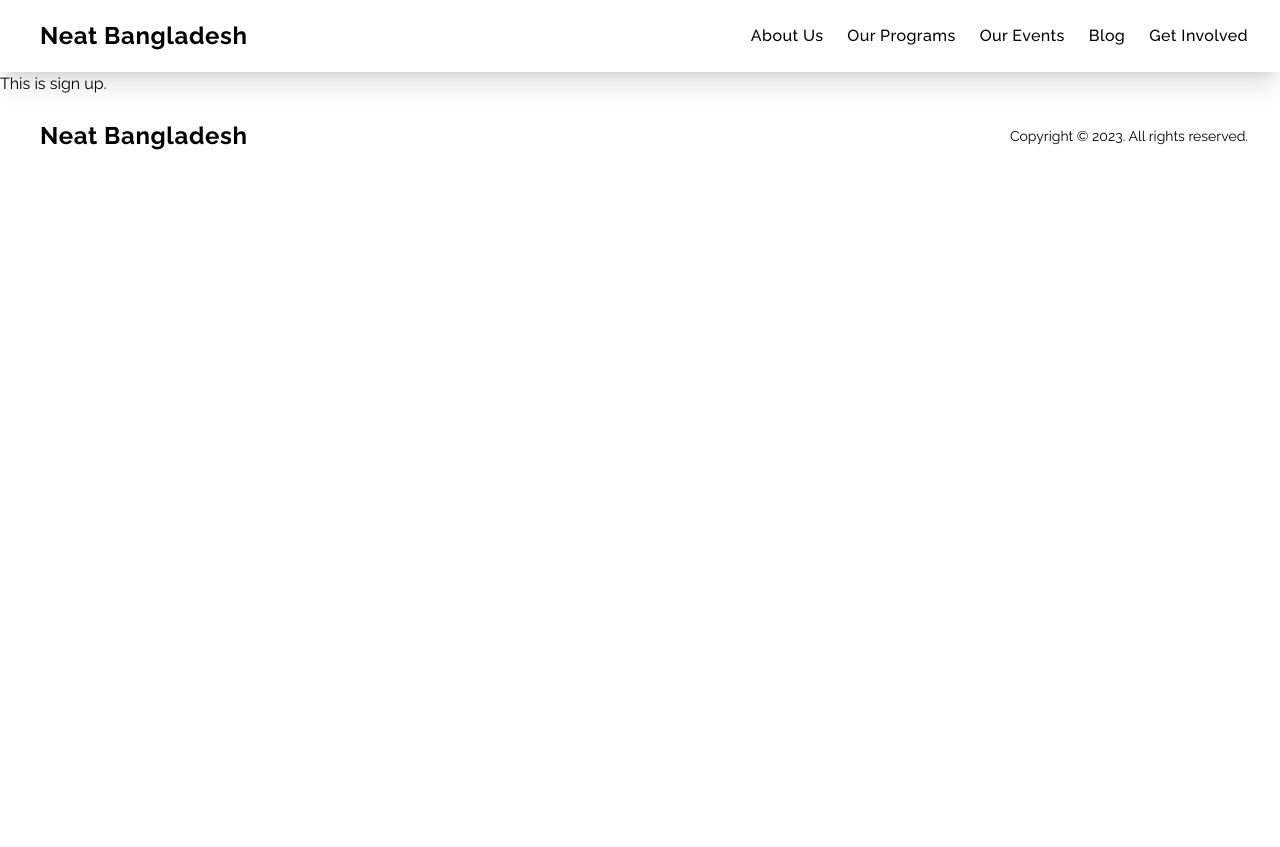
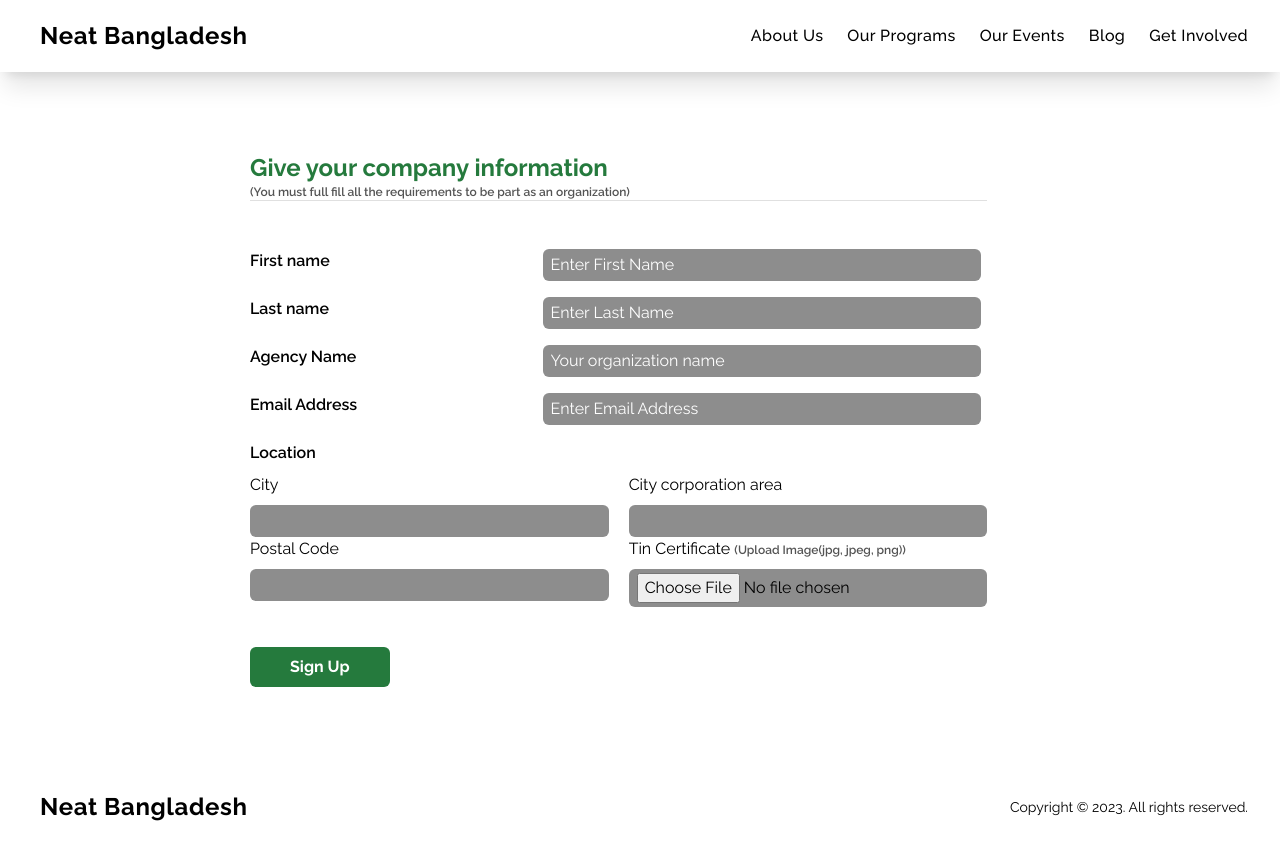
Before and after one commit to Sumaiya-topu/neat-bangladesh-client, a React (Create React App) app: page /signup-organization in a window 1280 px wide. Before the commit the page ends 800 px from the top, so only its background shows below. Built offline with nearby package versions, Linux system fonts and the light colour scheme.

Commit message:
registration page done

```diff
--- a/src/Components/OrganizationSignUp/OrganizationSignUp.js
+++ b/src/Components/OrganizationSignUp/OrganizationSignUp.js
@@ -1,7 +1,118 @@
+import { Divider } from "@mui/material";
 import React from "react";
 
 const OrganizationSignUp = () => {
-  return <div>This is sign up.</div>;
+  return (
+    <div className=" w-[80%]  mx-auto py-20   lg:ml-[250px]">
+      <h1 className="text-primary text-2xl font-bold ">
+        Give your company information
+      </h1>
+      <p className="text-gray text-xs font-semibold">
+        (You must full fill all the requirements to be part as an organization)
+      </p>
+      <div className="w-[72%]">
+        <Divider></Divider>
+      </div>
+      {/* //AccountInformation */}
+      <div className="my-10">
+        <div className="md:grid md:grid-cols-7 md:grid-flow-row-dense mb-2">
+          <p className="mt-2 text-black font-semibold md:col-span-2">
+            First name
+          </p>
+          <input
+            type="text"
+            placeholder="Enter First Name"
+            className="text-white rounded-md pl-2 py-1 mt-2  md:col-span-3 w-full outline-none bg-lightGray placeholder-white"
+          />
+        </div>
+        <div className="md:grid md:grid-cols-7 md:grid-flow-row-dense mb-2">
+          <p className="mt-2 text-black font-semibold md:col-span-2">
+            Last name
+          </p>
+          <input
+            type="text"
+            placeholder="Enter Last Name"
+            className="text-white rounded-md pl-2 py-1 mt-2  md:col-span-3 w-full outline-none bg-lightGray placeholder-white"
+          />
+        </div>
+        <div className="md:grid md:grid-cols-7 md:grid-flow-row-dense mb-2">
+          <p className="mt-2 text-black font-semibold md:col-span-2">
+            Agency Name
+          </p>
+          <input
+            type="text"
+            placeholder="Your organization name"
+            className="text-white rounded-md pl-2 py-1 mt-2  md:col-span-3 w-full outline-none bg-lightGray placeholder-white"
+          />
+        </div>
+        <div className="md:grid md:grid-cols-7 md:grid-flow-row-dense mb-2">
+          <p className="mt-2 text-black font-semibold md:col-span-2">
+            Email Address
+          </p>
+          <input
+            type="text"
+            placeholder="Enter Email Address"
+            className="rounded-md pl-2 py-1 mt-2  md:col-span-3 w-full bg-lightGray placeholder-white"
+          />
+        </div>
+
+        <div className="md:grid md:grid-cols-7 md:grid-flow-row-dense mb-2">
+          <p className="mt-2 text-black font-semibold md:col-span-2">
+            Location
+          </p>
+        </div>
+        <div className="w-[72%] flex gap-5 flex-col md:flex-row">
+          <div className=" w-full">
+            {" "}
+            <p>City</p>
+            <input
+              type="text"
+              className="rounded-md pl-2 py-1 mt-2  md:col-span-3 bg-lightGray placeholder-white w-full"
+            />
+          </div>
+          <div className="w-full">
+            {" "}
+            <p>City corporation area</p>
+            <input
+              type="text"
+              className="rounded-md pl-2 py-1 mt-2  md:col-span-3 bg-lightGray placeholder-white w-full"
+            />
+          </div>
+        </div>
+        <div className="w-[72%] flex gap-5 flex-col md:flex-row">
+          <div className=" w-full">
+            {" "}
+            <p>Postal Code </p>
+            <input
+              type="text"
+              className="rounded-md pl-2 py-1 mt-2  md:col-span-3 bg-lightGray w-full"
+            />
+          </div>
+          <div className="w-full">
+            {" "}
+            <p>
+              Tin Certificate{" "}
+              <span className="text-xs font-semibold text-gray">
+                {" "}
+                (Upload Image(jpg, jpeg, png))
+              </span>
+            </p>
+            <input
+              type={"file"}
+              name="image"
+              className="rounded-md pl-2 py-1 mt-2  md:col-span-3 bg-lightGray placeholder-white w-full"
+            />
+          </div>
+        </div>
+      </div>
+      <button
+        type="submit"
+        className="bg-primary text-white font-bold py-2 px-10 rounded-md"
+      >
+        Sign Up
+      </button>
+    </div>
+  );
 };
 
 export default OrganizationSignUp;
--- a/src/Components/SignUp/SignUp.js
+++ b/src/Components/SignUp/SignUp.js
@@ -3,19 +3,29 @@ import React from "react";
 
 const SignUp = () => {
   return (
-    <div className=" py-36">
-      <h1 className="text-primary text-2xl font-bold text-center">
-        Give your Information
-      </h1>
+    <div className=" w-[80%]  mx-auto py-36 lg:ml-[250px] lg:">
+      <h1 className="text-primary text-2xl font-bold">Give your Information</h1>
 
+      <div className=" flex w-full items-center gap-4 mt-5"></div>
       {/* //AccountInformation */}
-      <div className="flex justify-center">
-        <div className="my-10 ">
+      <div className="my-10">
         <div className="md:grid md:grid-cols-7 md:grid-flow-row-dense mb-2">
-            <p className="mt-2 text-black font-semibold md:col-span-2">Name</p>
+          <p className="mt-2 text-black font-semibold md:col-span-2">
+            First name
+          </p>
           <input
             type="text"
-              placeholder="Enter Full Name"
+            placeholder="Enter First Name"
+            className="text-white rounded-md pl-2 py-1 mt-2  md:col-span-3 w-full outline-none bg-lightGray placeholder-white"
+          />
+        </div>
+        <div className="md:grid md:grid-cols-7 md:grid-flow-row-dense mb-2">
+          <p className="mt-2 text-black font-semibold md:col-span-2">
+            Last name
+          </p>
+          <input
+            type="text"
+            placeholder="Enter Last Name"
             className="text-white rounded-md pl-2 py-1 mt-2  md:col-span-3 w-full outline-none bg-lightGray placeholder-white"
           />
         </div>
@@ -40,9 +50,7 @@ const SignUp = () => {
           />
         </div>
         <div className="md:grid md:grid-cols-7 md:grid-flow-row-dense mb-2">
-            <p className="mt-2 text-black font-semibold md:col-span-2">
-              Address
-            </p>
+          <p className="mt-2 text-black font-semibold md:col-span-2">Address</p>
           <input
             type="text"
             placeholder="Enter Address"
@@ -57,7 +65,6 @@ const SignUp = () => {
         </button>
       </div>
     </div>
-    </div>
   );
 };
 
```
Lines whose indentation alone changed are shown as unchanged.
